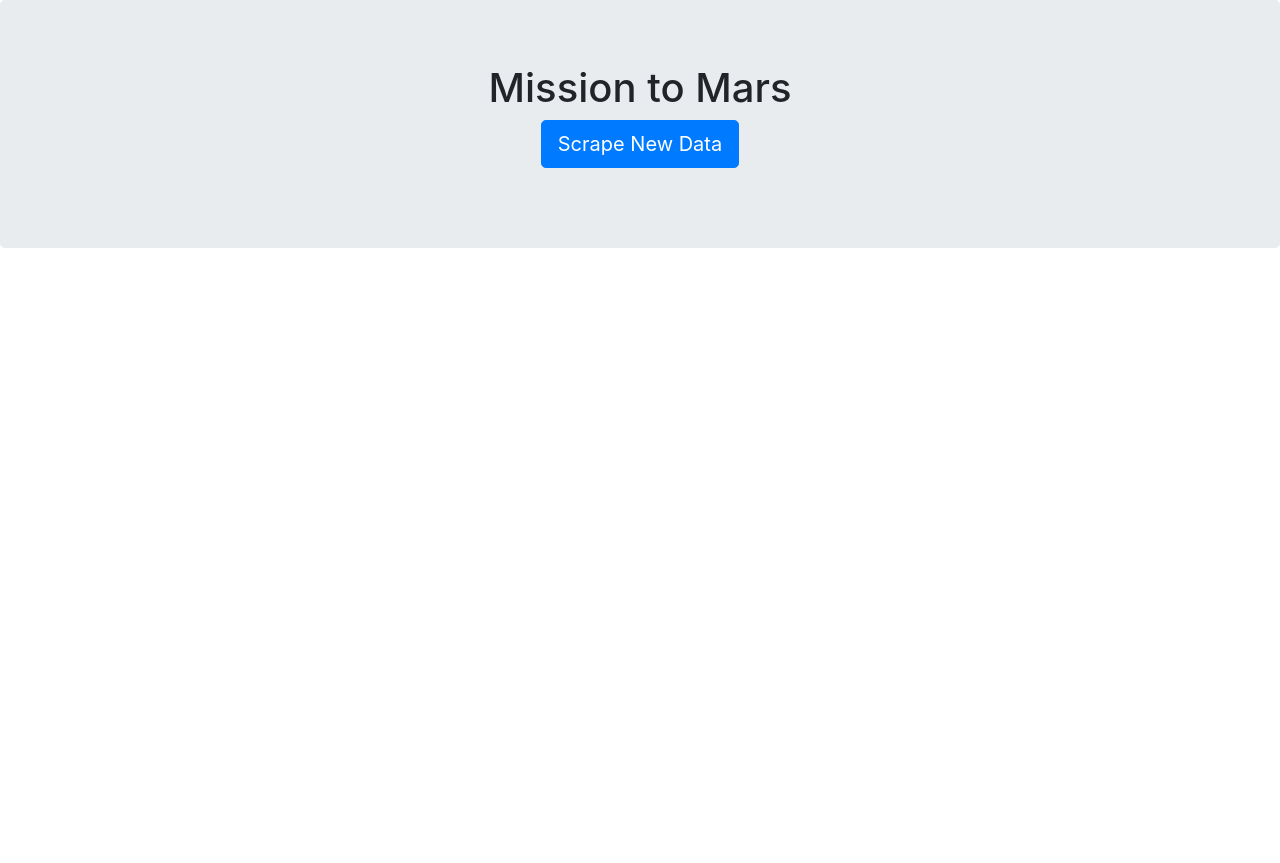
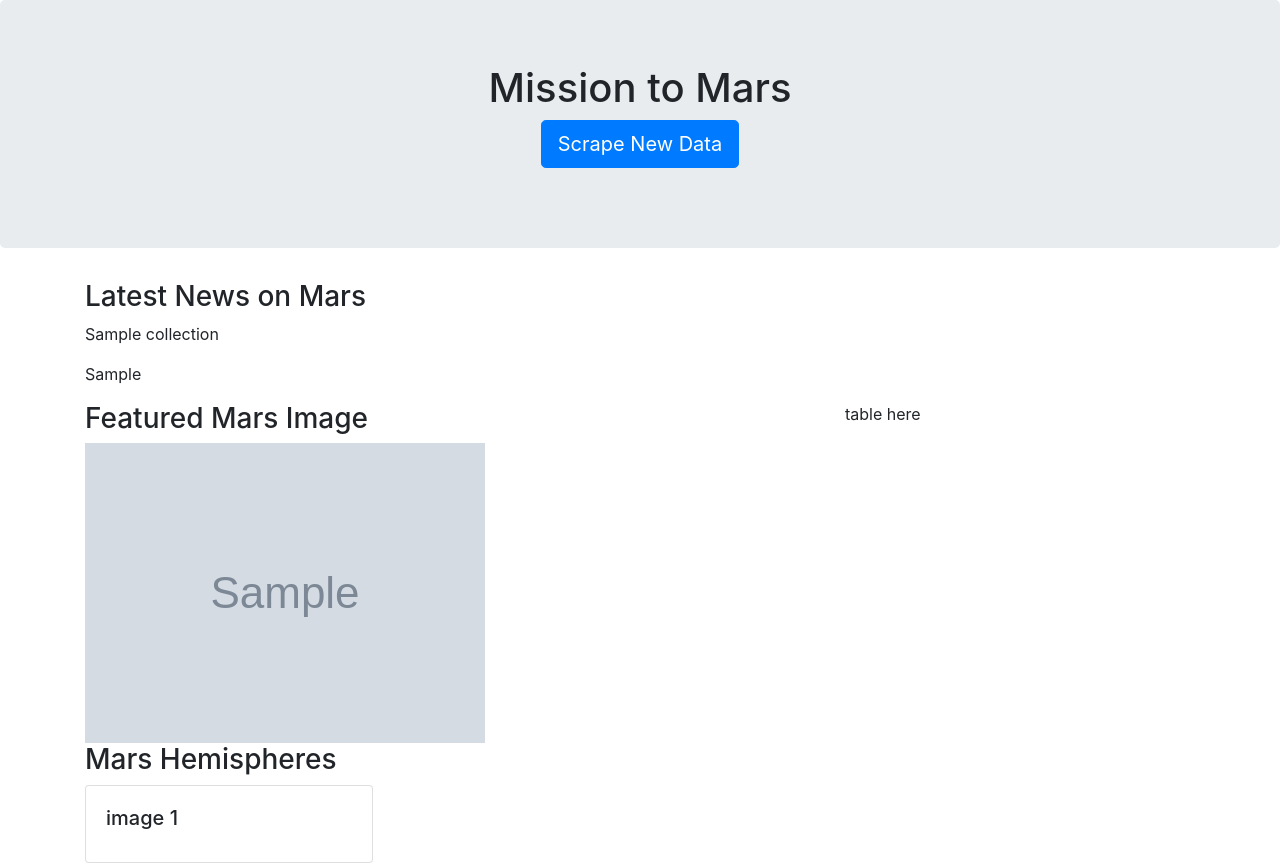
Before and after one commit to angieglass/web-scraping-challenge, a Flask app: page / in a window 1280 px wide. Before the commit the page ends 248 px from the top, so only its background shows below. Run offline with Flask 2, Linux system fonts and the light colour scheme; grey boxes marked "Sample" are stand-in pictures; a database or web service that is not in the repository returns one stand-in record (values such as "Sample title"); some libraries are stand-ins or nearby versions.

Commit message:
editing template

```diff
--- a/Mission_to_Mars/app.py
+++ b/Mission_to_Mars/app.py
@@ -1,18 +1,23 @@
-from flask import Flask, render_template
-import pymongo
+from flask import Flask, render_template, redirect
+from flask_pymongo import PyMongo
+import scrape_mars
 
 
 app = Flask(__name__)
-conn = 'mongodb://localhost:27017'
+mongo = PyMongo(app, uri="mongodb://localhost:27017/mars_db")
 
 
-@app.route('/')
+@app.route("/")
 def index():
-    # Store the entire team collection in a list
+    mars = mongo.db.collection.find_one()
+    return render_template("index.html", mars=mars)
 
 
-    # Return the template with the teams list passed in
-    return render_template('index.html', )
+@app.route("/scrape")
+def scrape():
+    mars_data = scrape_mars.scrape()
+    mongo.db.collection.update({}, mars_data, upsert=True)
+    return redirect("/")
 
 if __name__ == "__main__":
     app.run(debug=True)
--- a/Mission_to_Mars/templates/index.html
+++ b/Mission_to_Mars/templates/index.html
@@ -15,5 +15,47 @@
         <h1>Mission to Mars</h1>
         <p><a class="btn btn-primary btn-lg" href="/scrape" role="button">Scrape New Data</a></p>
       </div>
+
+
+      <div class="container">
+        <div class="row">
+          <div class="col-md-12 ms-auto col-sm-12">
+         <h3>Latest News on Mars</h3>
+         <p>{{ mars.news_title }}</p>
+         <p>{{ mars.news_p }}</p>
+          </div>
+        </div>
+      </div>
+
+          <div class="container">
+            <div class="row">
+              <div class="col-sm-8">
+                <h3>Featured Mars Image </h3>
+                <img class= "image" src="{{ mars.featured_image_url }}"alt="Featured Mars Image">
+              </div>
+              <div class="col-sm-4">
+              <p>table here </p>
+              </div>
+            </div>
+          </div>
+
+
+          <div class="container">
+            <div class="row">
+              <div class="col-md-12 ms-auto col-sm-12">
+             <h3>Mars Hemispheres </h3>
+
+             <div class="card" style="width: 18rem;">
+              <img src="" class="card-img-top" alt="">
+              <div class="card-body">
+                <h5 class="card-title">image 1</h5>
+
+              </div>
+            </div>
+
+            </div>
+          </div>
+
+</div>
 </body>
 </html>
```
Also changed, not shown: Mission_to_Mars/scrape_mars.py (+8 -0 lines), Mission_to_Mars/table.html (added, +48 -0 lines), 1 other file.
